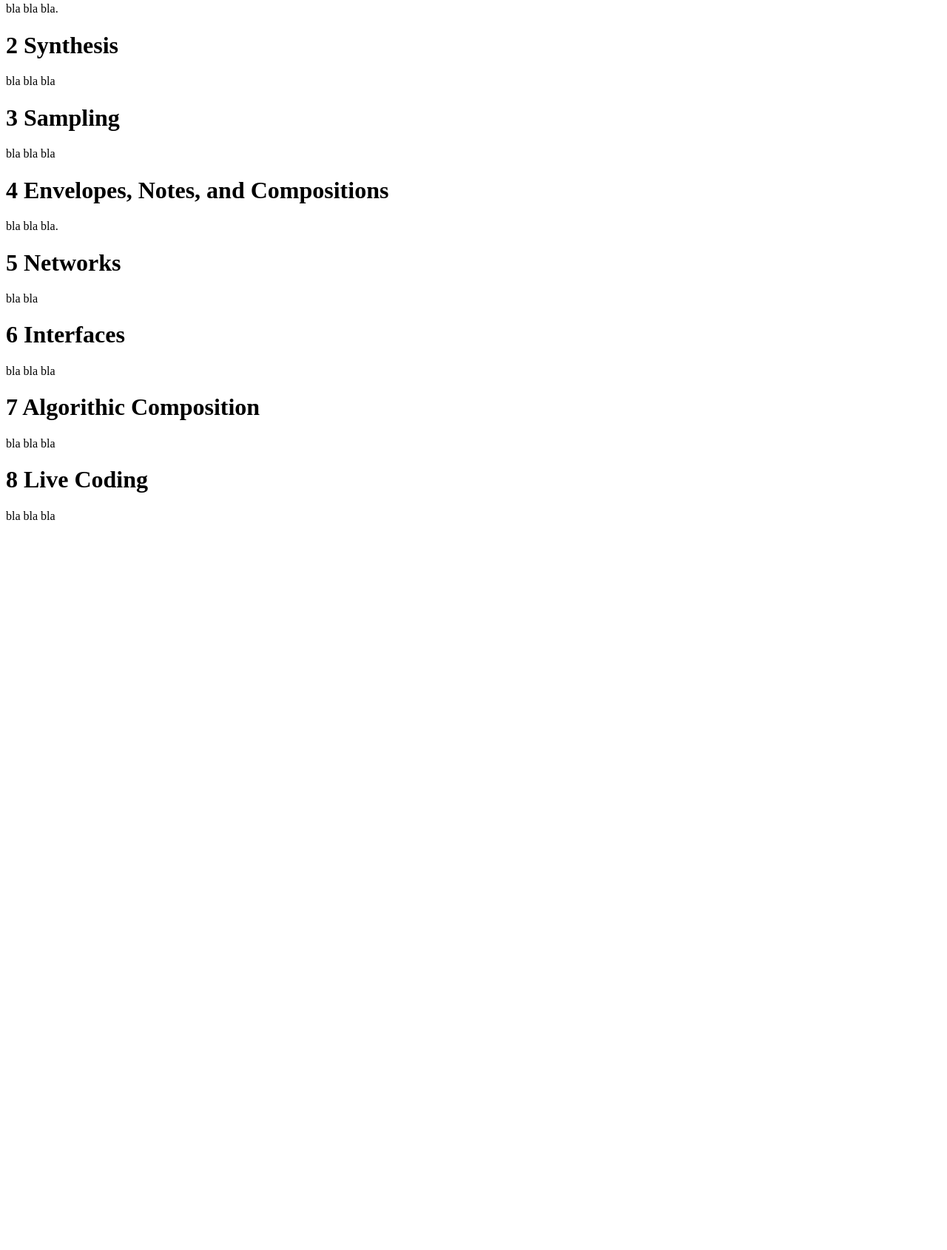
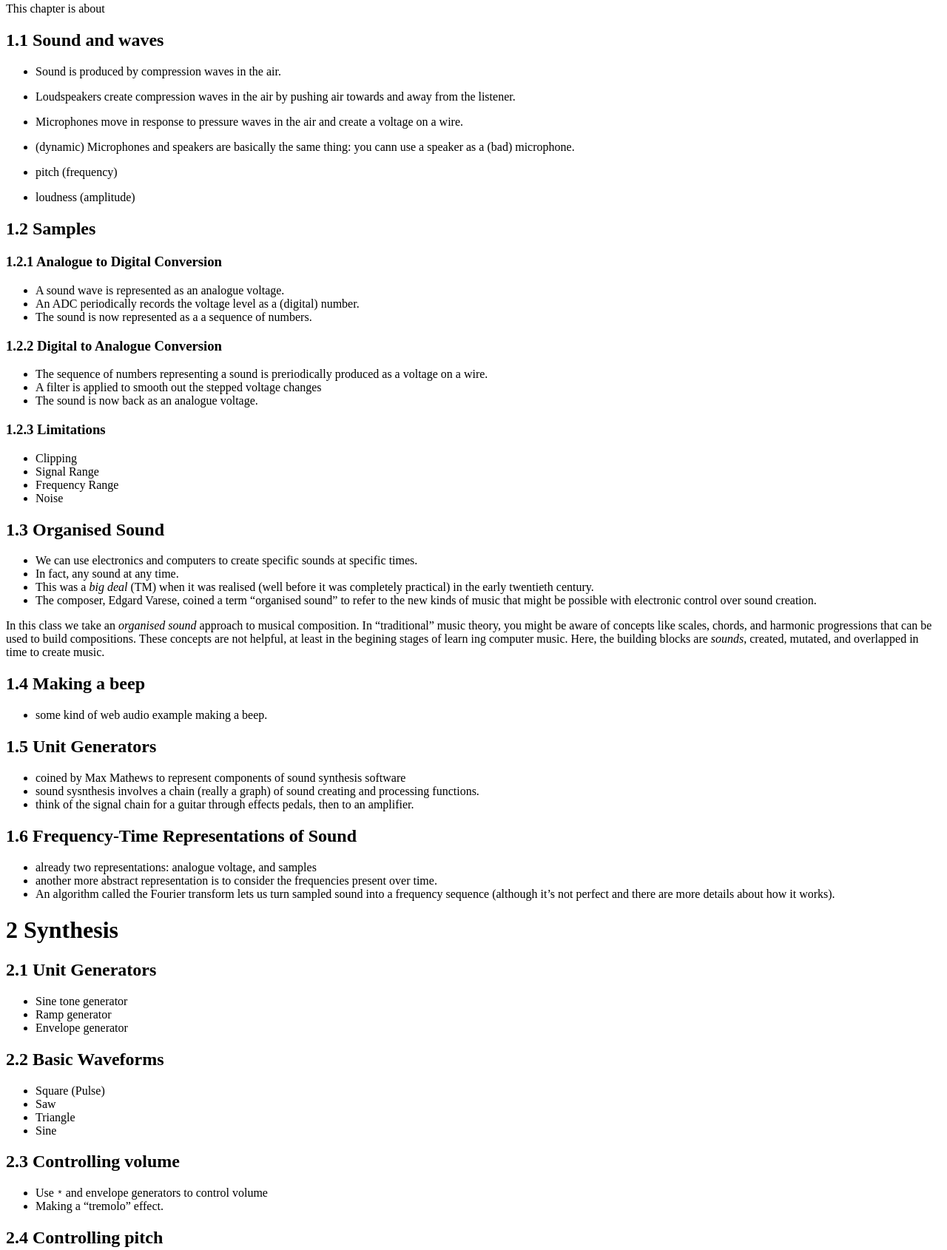
Before and after one commit to cpmpercussion/computer-music-book, a plain HTML site: page index.html in a window 1280 px wide. Shown: the part 63-1753 px from the top of the page at 74% size. Before the commit the page ends 800 px from the top, so only its background shows below. Drawn offline with Linux system fonts and the light colour scheme.

Commit message:
Deploying to gh-pages from @ cpmpercussion/computer-music-book@4c4555f5a858b1ec5d5b038e5804c71e3ab4d7ee 🚀

```diff
--- a/index.html
+++ b/index.html
@@ -1,9 +1,134 @@
 <h1 data-number="1" id="digital-sound"><span
 class="header-section-number">1</span> Digital Sound</h1>
-<p>bla bla bla.</p>
+<p>This chapter is about</p>
+<h2 data-number="1.1" id="sound-and-waves"><span
+class="header-section-number">1.1</span> Sound and waves</h2>
+<ul>
+<li><p>Sound is produced by compression waves in the air.</p></li>
+<li><p>Loudspeakers create compression waves in the air by pushing air
+towards and away from the listener.</p></li>
+<li><p>Microphones move in response to pressure waves in the air and
+create a voltage on a wire.</p></li>
+<li><p>(dynamic) Microphones and speakers are basically the same thing:
+you cann use a speaker as a (bad) microphone.</p></li>
+<li><p>pitch (frequency)</p></li>
+<li><p>loudness (amplitude)</p></li>
+</ul>
+<h2 data-number="1.2" id="samples"><span
+class="header-section-number">1.2</span> Samples</h2>
+<h3 data-number="1.2.1" id="analogue-to-digital-conversion"><span
+class="header-section-number">1.2.1</span> Analogue to Digital
+Conversion</h3>
+<ul>
+<li>A sound wave is represented as an analogue voltage.</li>
+<li>An ADC periodically records the voltage level as a (digital)
+number.</li>
+<li>The sound is now represented as a a sequence of numbers.</li>
+</ul>
+<h3 data-number="1.2.2" id="digital-to-analogue-conversion"><span
+class="header-section-number">1.2.2</span> Digital to Analogue
+Conversion</h3>
+<ul>
+<li>The sequence of numbers representing a sound is preriodically
+produced as a voltage on a wire.</li>
+<li>A filter is applied to smooth out the stepped voltage changes</li>
+<li>The sound is now back as an analogue voltage.</li>
+</ul>
+<h3 data-number="1.2.3" id="limitations"><span
+class="header-section-number">1.2.3</span> Limitations</h3>
+<ul>
+<li>Clipping</li>
+<li>Signal Range</li>
+<li>Frequency Range</li>
+<li>Noise</li>
+</ul>
+<h2 data-number="1.3" id="organised-sound"><span
+class="header-section-number">1.3</span> Organised Sound</h2>
+<ul>
+<li>We can use electronics and computers to create specific sounds at
+specific times.</li>
+<li>In fact, any sound at any time.</li>
+<li>This was a <em>big deal</em> (TM) when it was realised (well before
+it was completely practical) in the early twentieth century.</li>
+<li>The composer, Edgard Varese, coined a term “organised sound” to
+refer to the new kinds of music that might be possible with electronic
+control over sound creation.</li>
+</ul>
+<p>In this class we take an <em>organised sound</em> approach to musical
+composition. In “traditional” music theory, you might be aware of
+concepts like scales, chords, and harmonic progressions that can be used
+to build compositions. These concepts are not helpful, at least in the
+begining stages of learn ing computer music. Here, the building blocks
+are <em>sounds</em>, created, mutated, and overlapped in time to create
+music.</p>
+<h2 data-number="1.4" id="making-a-beep"><span
+class="header-section-number">1.4</span> Making a beep</h2>
+<ul>
+<li>some kind of web audio example making a beep.</li>
+</ul>
+<h2 data-number="1.5" id="unit-generators"><span
+class="header-section-number">1.5</span> Unit Generators</h2>
+<ul>
+<li>coined by Max Mathews to represent components of sound synthesis
+software</li>
+<li>sound sysnthesis involves a chain (really a graph) of sound creating
+and processing functions.</li>
+<li>think of the signal chain for a guitar through effects pedals, then
+to an amplifier.</li>
+</ul>
+<h2 data-number="1.6" id="frequency-time-representations-of-sound"><span
+class="header-section-number">1.6</span> Frequency-Time Representations
+of Sound</h2>
+<ul>
+<li>already two representations: analogue voltage, and samples</li>
+<li>another more abstract representation is to consider the frequencies
+present over time.</li>
+<li>An algorithm called the Fourier transform lets us turn sampled sound
+into a frequency sequence (although it’s not perfect and there are more
+details about how it works).</li>
+</ul>
 <h1 data-number="2" id="synthesis"><span
 class="header-section-number">2</span> Synthesis</h1>
-<p>bla bla bla</p>
+<h2 data-number="2.1" id="unit-generators-1"><span
+class="header-section-number">2.1</span> Unit Generators</h2>
+<ul>
+<li>Sine tone generator</li>
+<li>Ramp generator</li>
+<li>Envelope generator</li>
+</ul>
+<h2 data-number="2.2" id="basic-waveforms"><span
+class="header-section-number">2.2</span> Basic Waveforms</h2>
+<ul>
+<li>Square (Pulse)</li>
+<li>Saw</li>
+<li>Triangle</li>
+<li>Sine</li>
+</ul>
+<h2 data-number="2.3" id="controlling-volume"><span
+class="header-section-number">2.3</span> Controlling volume</h2>
+<ul>
+<li>Use <code>*</code> and envelope generators to control volume</li>
+<li>Making a “tremolo” effect.</li>
+</ul>
+<h2 data-number="2.4" id="controlling-pitch"><span
+class="header-section-number">2.4</span> Controlling pitch</h2>
+<ul>
+<li>looping through a wave table.</li>
+</ul>
+<h2 data-number="2.5" id="creating-a-note"><span
+class="header-section-number">2.5</span> Creating a note</h2>
+<ul>
+<li>Alternative definition “sound event” or “sound object”</li>
+<li>pitch</li>
+<li>duration</li>
+<li>loudness</li>
+<li>timbre</li>
+<li>other evolving qualities</li>
+</ul>
+<h2 data-number="2.6" id="frequency-modulation"><span
+class="header-section-number">2.6</span> Frequency Modulation</h2>
+<h2 data-number="2.7" id="creating-some-music"><span
+class="header-section-number">2.7</span> Creating some music</h2>
 <h1 data-number="3" id="sampling"><span
 class="header-section-number">3</span> Sampling</h1>
 <p>bla bla bla</p>
```
